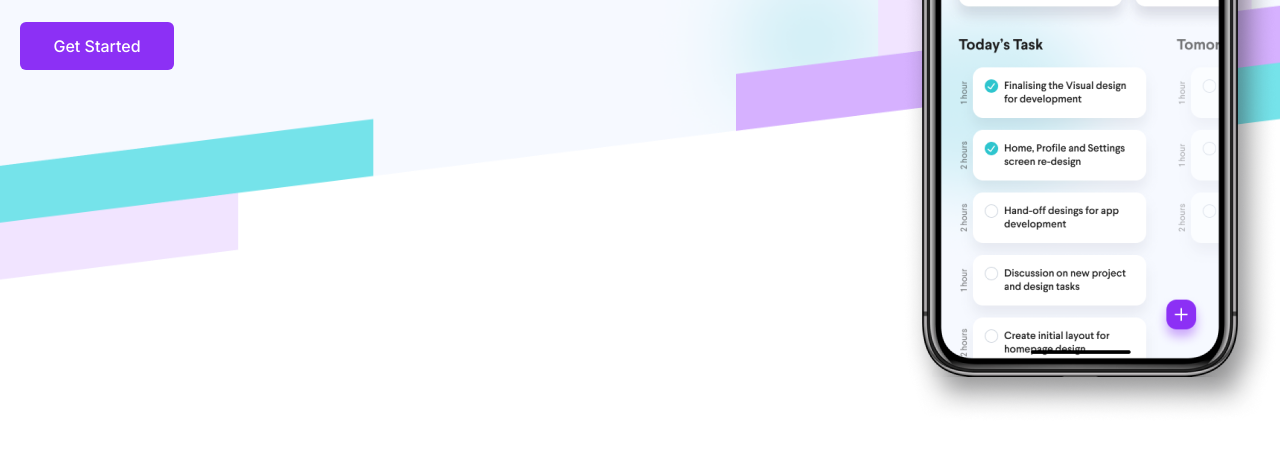
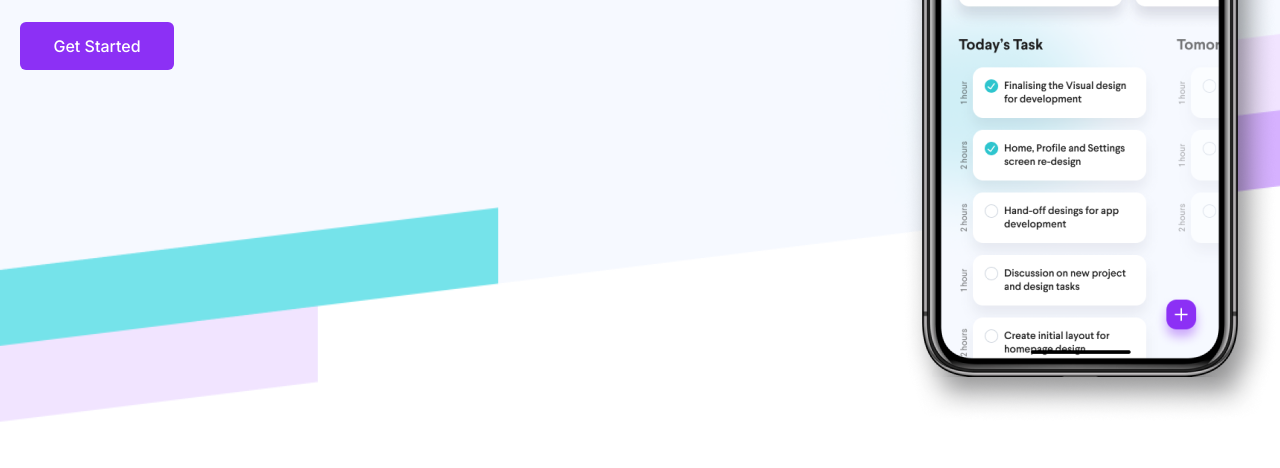
Before and after one commit to SyedAli017/figma-to-css, a plain HTML site: page index.html in a window 1280 px wide. Shown: the part 446-914 px from the top of the page. Drawn offline with Linux system fonts and the light colour scheme.

Commit message:
changes made to background image

```diff
--- a/CSS/style.css
+++ b/CSS/style.css
@@ -7,10 +7,10 @@
 }
 
 .app {
-    height: 100vw;
     background-image: url(../Images/background.png);
     background-repeat: no-repeat;
-    background-size: contain;
+    background-size: cover;
+    background-position: 0 -100px;
 
 }
 
@@ -56,7 +56,8 @@
     justify-content: space-between;
     margin: 96px auto auto;
     max-width: 1440px;
-    gap: 45px
+    min-height: 100vh;
+    gap: 45px;
 
 
 }
```
Also changed, not shown: index.html (+2 -0 lines).
